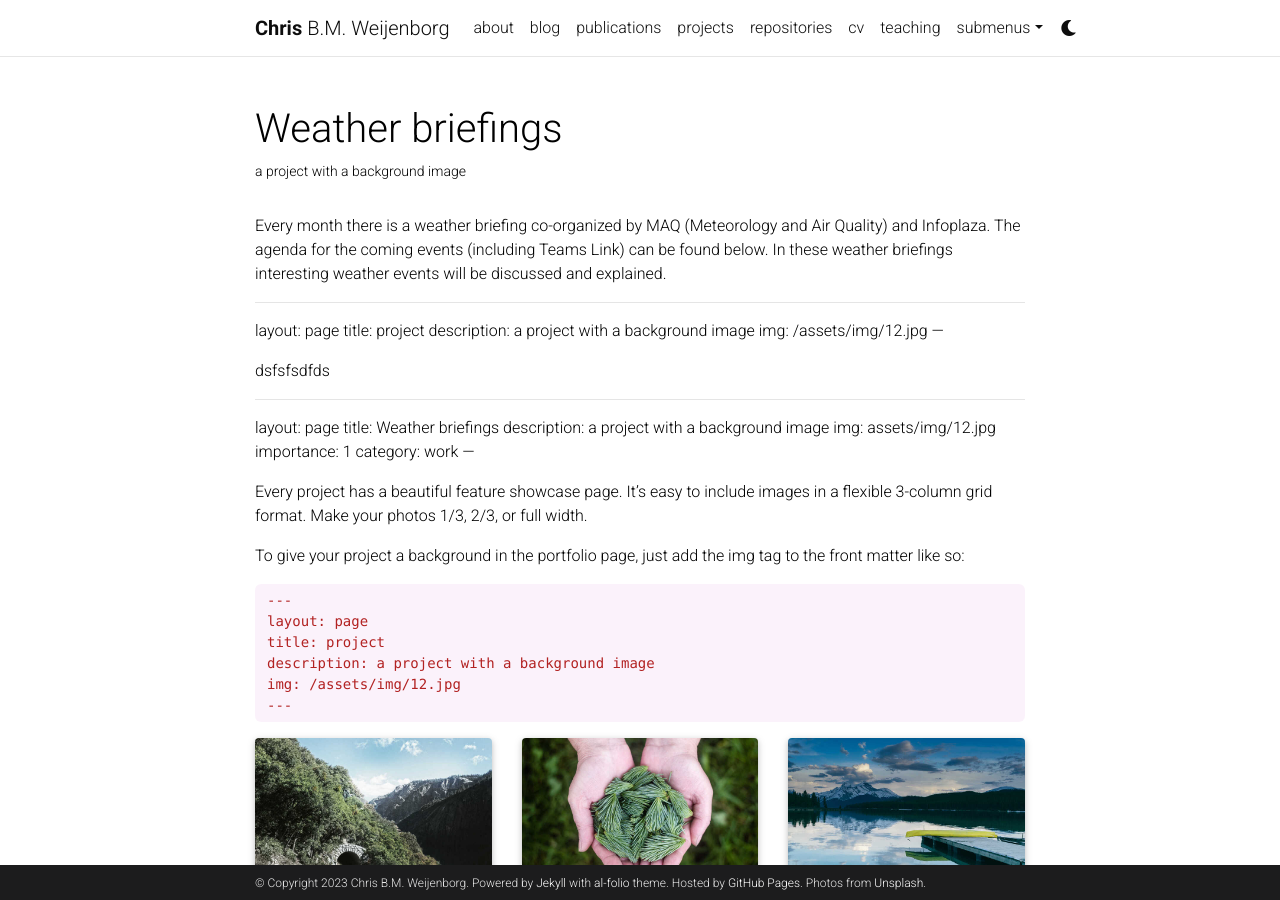
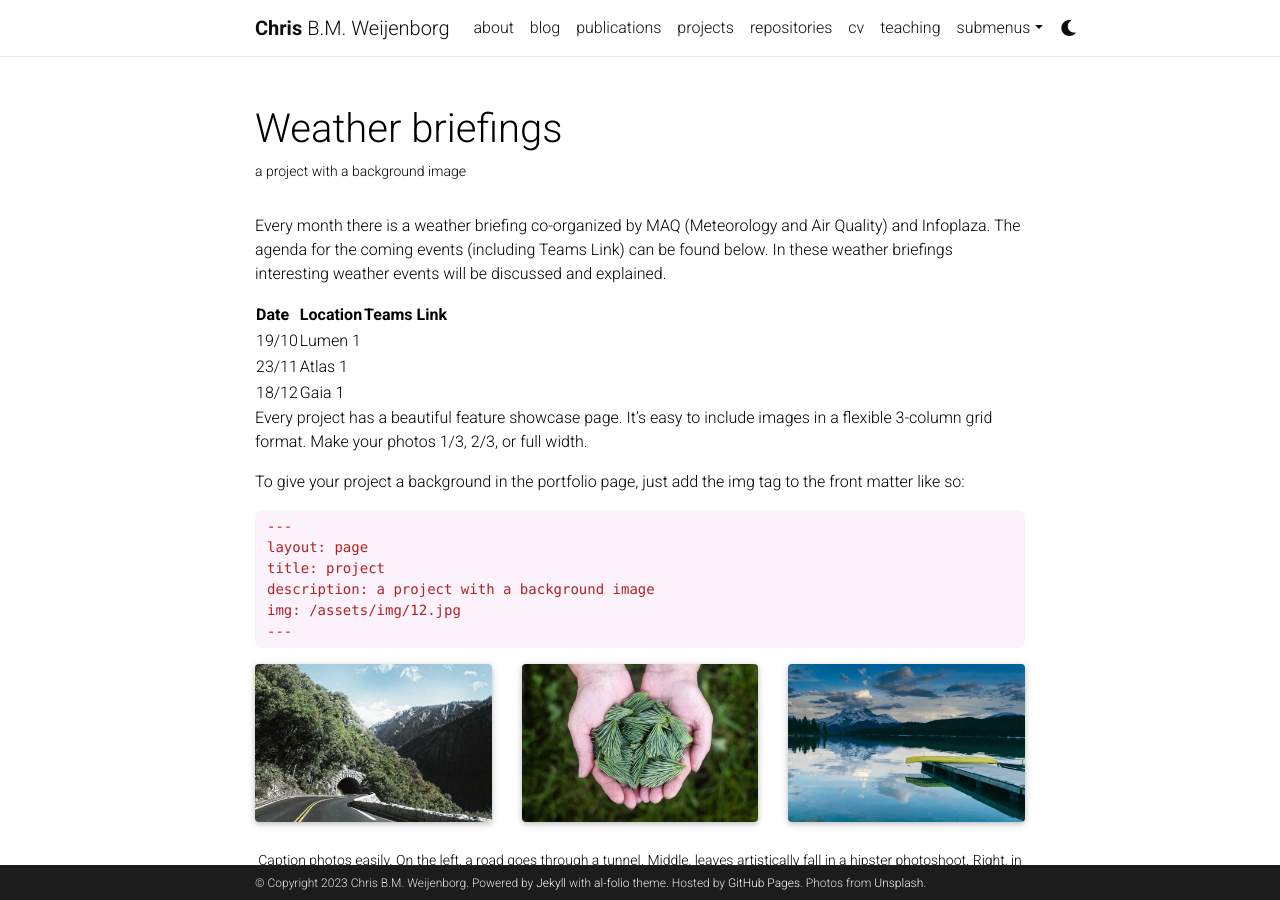
Before and after one commit to chrisweij/chrisweij.github.io, a Jekyll site: the page built from _projects/1_project.md, in a window 1280 px wide and 900 px high. Built offline with Jekyll 4.4.1, drawn with Linux system fonts in a browser that asks for light colours; full-size pictures stand in for the smaller copies a plugin makes; comment, search, counter and statistics services are not loaded; a style sheet for code colours, icons or effects is not loaded.

Commit message:
Added table

```diff
--- a/_projects/1_project.md
+++ b/_projects/1_project.md
@@ -9,23 +9,12 @@ category: work
 
 Every month there is a weather briefing co-organized by MAQ (Meteorology and Air Quality) and Infoplaza. The agenda for the coming events (including Teams Link) can be found below. In these weather briefings interesting weather events will be discussed and explained.
 
----
-layout: page
-title: project
-description: a project with a background image
-img: /assets/img/12.jpg
----
 
-dsfsfsdfds
-
----
-layout: page
-title: Weather briefings
-description: a project with a background image
-img: assets/img/12.jpg
-importance: 1
-category: work
----
+| Date        | Location    | Teams Link|
+| ----------- | ----------- | -----------|
+| 19/10      | Lumen 1       | |
+| 23/11   | Atlas 1        | |
+| 18/12   | Gaia 1        | |
 
 Every project has a beautiful feature showcase page.
 It's easy to include images in a flexible 3-column grid format.
```
